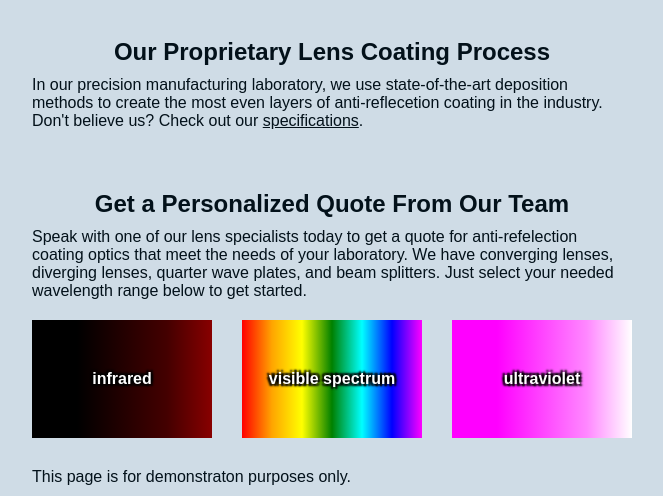
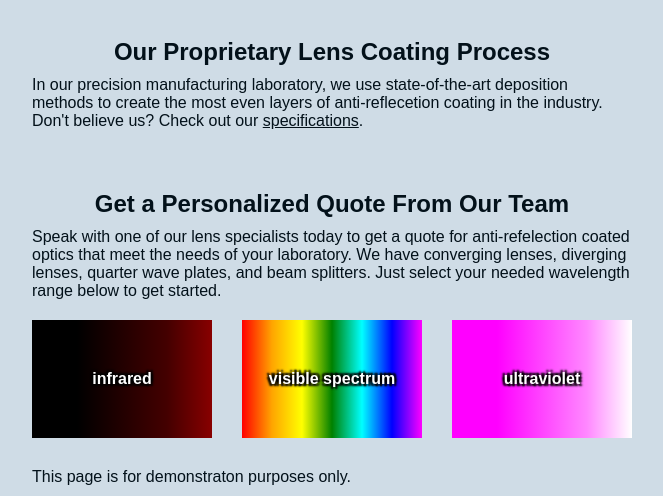
Before and after one commit to matthew-c-developer/product-landing-page, a plain HTML site: page index.html in a window 1280 px wide. Shown: the part 819-1315 px from the top of the page, without its empty margins (308-971 px from the left). Drawn offline with Linux system fonts and the light colour scheme.

Commit message:
added comments

```diff
--- a/index.html
+++ b/index.html
@@ -9,12 +9,18 @@
     <title>Optics World</title>
 </head>
 <body>
+    <!--page header-->
     <header id="header">
+        <!--page navigation-->
         <nav id="nav-bar">
+          <!--logo-->
           <div id="page-title">
+            <!--logo image-->
             <img id="header-img" src="company-logo.png" alt="">
+            <!--company name-->
             <h1>Optics World</h1>
           </div>
+          <!--links to different sections of page-->
           <ul>
             <li><a class="nav-link" href="#using-optics">Using Optics</a></li>
             <li><a class="nav-link" href="#fabrication">Fabrication</a></li>
@@ -23,6 +29,7 @@
         </nav>
       </header>
       <main>
+        <!--section for users to sign up for newsletter-->
         <section id="sign-up">
           <h2>Sign Up</h2>
           <p>Sign up for a newsletter about our innovative products and their features.</p>
@@ -31,6 +38,7 @@
             <input id="submit" type="submit" name="submit" value="sign up">
           </form>
         </section>
+        <!--section about how the products can be used-->
         <section id="using-optics">
           <h2>Step Up Your Research Game</h2>
           <p>
@@ -41,6 +49,7 @@
           </p>
           <iframe id="video" width="560" height="315" src="https://www.youtube.com/embed/j-u3IEgcTiQ" title="YouTube video player" frameborder="0" allow="accelerometer; autoplay; clipboard-write; encrypted-media; gyroscope; picture-in-picture" allowfullscreen></iframe>
         </section>
+        <!--section about what makes our products unique-->
         <section id="fabrication">
           <h2>Our Proprietary Lens Coating Process</h2>
           <p>
@@ -50,11 +59,12 @@
             Don't believe us? Check out our <a id="specs-link" href="#">specifications</a>.
           </p>
         </section>
+        <!--section for getting a quote for optics-->
         <section id="get-a-quote">
           <h2>Get a Personalized Quote From Our Team</h2>
           <p>
             Speak with one of our lens specialists today
-            to get a quote for anti-refelection coating optics
+            to get a quote for anti-refelection coated optics
             that meet the needs of your laboratory.
             We have converging lenses, diverging lenses, quarter wave plates,
             and beam splitters.
@@ -67,6 +77,7 @@
           </ul>
         </section>
       </main>
+      <!--note about the page being just an example-->
       <footer>
         This page is for demonstraton purposes only.
       </footer>
```
Also changed, not shown: styles.css (+33 -2 lines).
